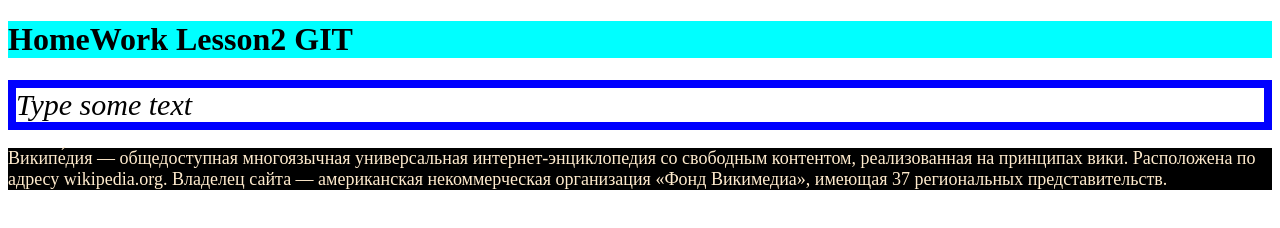
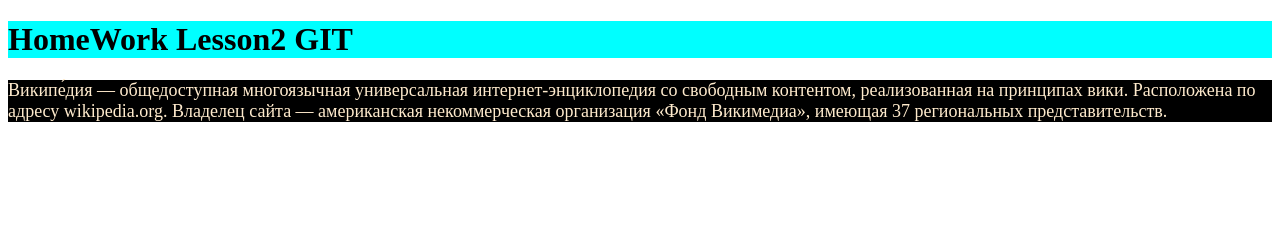
Before and after one commit to InnaTatarinova/Git_task2, a plain HTML site: page index.html in a window 1280 px wide. Drawn offline with Linux system fonts and the light colour scheme.

Commit message:
delete <div>

```diff
--- a/index.html
+++ b/index.html
@@ -11,7 +11,7 @@
 </head>
 <body>
     <h1>HomeWork Lesson2 GIT</h1>
-    <div class="work_with_div">Type some text</div>
+
     <p class = "work_with_text">Википе́дия — общедоступная многоязычная универсальная интернет-энциклопедия со свободным контентом, реализованная на принципах вики. Расположена по адресу wikipedia.org. Владелец сайта — американская некоммерческая организация «Фонд Викимедиа», имеющая 37 региональных представительств.</p>
     <script src="index.js"></script>
 
```
